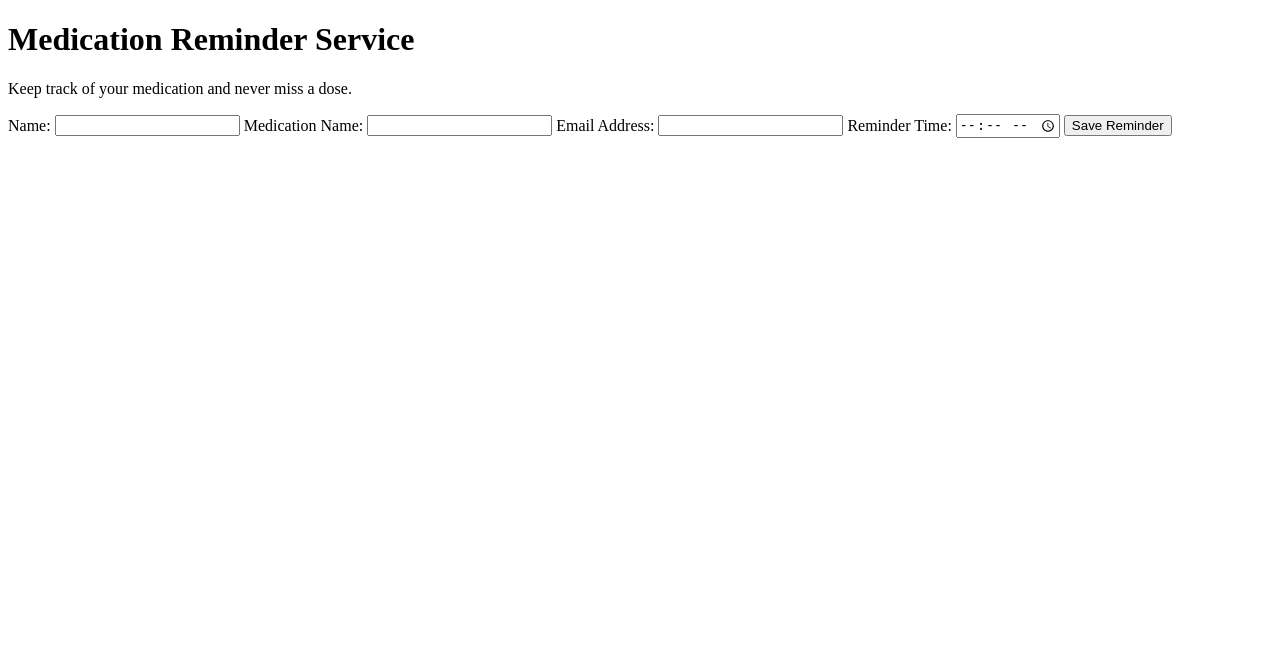
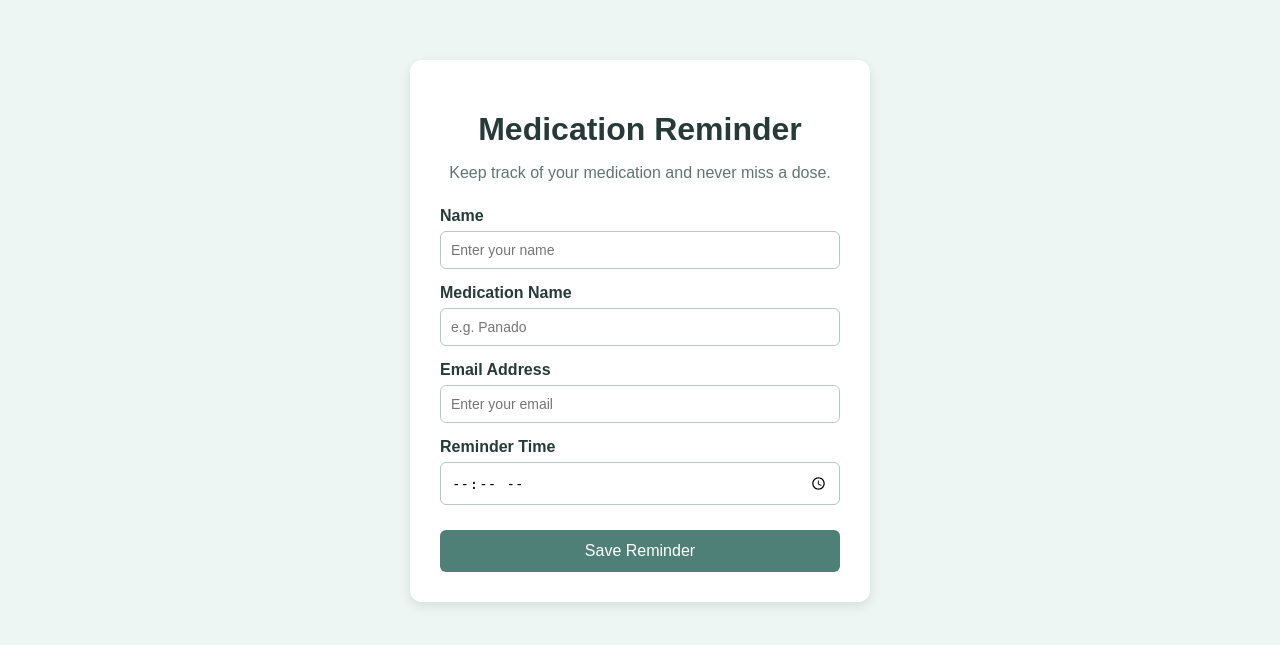
Before and after one commit to nadia16-tan/DoseAlert, a Flask app: page / in a window 1280 px wide. Shown: the top 645 px of the page. Run offline with Flask 3, Linux system fonts and the light colour scheme.

Commit message:
feat:added css and html to app

```diff
--- a/Templates/index.html
+++ b/Templates/index.html
@@ -1,32 +1,39 @@
 <!DOCTYPE html>
 <html>
-    <head>
-        <title>Medication Reminder</title>
-    </head>
+<head>
+    <title>Medication Reminder</title>
+    <link rel="stylesheet" href="{{ url_for('static', filename='style.css') }}">
+</head>
 
-    <body>
-        <h1>
-            Medication Reminder Service
+<body>
 
-        </h1>
-        <p>Keep track of your medication and never miss a dose.</p>
+    <div class="container">
+
+        <h1>Medication Reminder</h1>
+
+        <p class="intro">
+            Keep track of your medication and never miss a dose.
+        </p>
 
         <form action="/set-reminder" method="POST">
-            <label>Name:</label>
-            <input type="text" name="name">
 
-            <label>Medication Name:</label>
-            <input type="text" name="medication">
+            <label for="name">Name</label>
+            <input type="text" id="name" name="name" placeholder="Enter your name" required>
 
-            <label>Email Address:</label>
-            <input type="email" name="email">
+            <label for="medication">Medication Name</label>
+            <input type="text" id="medication" name="medication" placeholder="e.g. Panado" required>
 
-            <label>Reminder Time:</label>
-            <input type="time" name="reminder_time">
+            <label for="email">Email Address</label>
+            <input type="email" id="email" name="email" placeholder="Enter your email" required>
+
+            <label for="reminder_time">Reminder Time</label>
+            <input type="time" id="reminder_time" name="reminder_time" required>
 
             <button type="submit">Save Reminder</button>
 
+        </form>
 
-        </form>
-    </body>
+    </div>
+
+</body>
 </html>
--- a/app.py
+++ b/app.py
@@ -64,7 +64,11 @@ def set_reminder():
         }
     )
 
-    return "reminder saved successfully"
+    return """
+<h2>Reminder saved successfully!</h2>
+<p>You will receive an email reminder at your scheduled time.</p>
+<a href="/">Set another reminder</a>
+"""
 
 
 
--- /dev/null
+++ b/static/style.css
@@ -0,0 +1,63 @@
+body {
+    margin: 0;
+    font-family: Arial, sans-serif;
+    background-color: #eef6f4;
+    color: #263a38;
+}
+
+.container {
+    width: 400px;
+    margin: 60px auto;
+    background-color: white;
+    padding: 30px;
+    border-radius: 12px;
+    box-shadow: 0 4px 12px rgba(0, 0, 0, 0.1);
+}
+
+h1 {
+    text-align: center;
+    margin-bottom: 10px;
+}
+
+.intro {
+    text-align: center;
+    color: #607572;
+    margin-bottom: 25px;
+}
+
+label {
+    display: block;
+    margin-top: 15px;
+    margin-bottom: 6px;
+    font-weight: bold;
+}
+
+input {
+    width: 100%;
+    padding: 10px;
+    border: 1px solid #b8c8c5;
+    border-radius: 6px;
+    box-sizing: border-box;
+    font-size: 14px;
+}
+
+input:focus {
+    outline: none;
+    border-color: #4f8077;
+}
+
+button {
+    width: 100%;
+    margin-top: 25px;
+    padding: 12px;
+    border: none;
+    border-radius: 6px;
+    background-color: #4f8077;
+    color: white;
+    font-size: 16px;
+    cursor: pointer;
+}
+
+button:hover {
+    background-color: #3f6962;
+}
```
Also changed, not shown: reminders.db.
